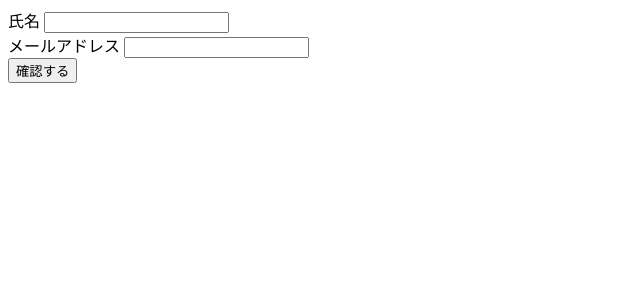
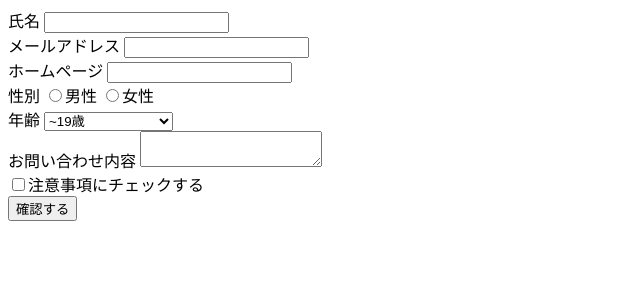
Before and after one commit to rikakohira/php_test, a PHP site: page /form/input.php in a window 1280 px wide. Shown: the top 300 px of the page, without its empty margins (0-640 px from the left). Run offline with PHP 8.4, Linux system fonts and the light colour scheme.

Commit message:
39. バリデーションの準備1

```diff
--- a/form/input.php
+++ b/form/input.php
@@ -12,15 +12,13 @@ header('X-FRAME-OPTIONS:DENY');
 
 if(!empty($_POST)){
   echo '<pre>';
-  var_dump($_SESSION);
+  var_dump($_POST);
   echo '<pre>';
 }
 
 function h($str){
 	return htmlspecialchars($str, ENT_QUOTES, 'UTF-8');
 }
-
-
 
 $pageFlag = 0;
 
@@ -53,6 +51,35 @@ $token = $_SESSION['csrfToken']
     メールアドレス
     <input type="email" name="email" value="<?php if(!empty($_POST['email'])){echo h($_POST['email']);}?>">
     <br/>
+    ホームページ
+    <input type="url" name="url" value="<?php if(!empty($_POST['url'])){echo h($_POST['url']);}?>">
+    <br/>
+    性別
+    <input type="radio" name="gender" value="0"
+    <?php if(isset($_POST['gender']) && $_POST['gender'] === '0')
+    { echo 'checked'; } ?>>男性
+    <input type="radio" name="gender" value="1"
+    <?php if(isset($_POST['gender']) && $_POST['gender'] === '1')
+    { echo 'checked'; } ?>>女性
+    <br/>
+    年齢
+    <select name="age">
+      <option value="">選択してください</option>
+      <option value="1" selected>~19歳</option>
+      <option value="2">20~29歳</option>
+      <option value="3">30~39歳</option>
+      <option value="4">40~49歳</option>
+      <option value="5">50~59歳</option>
+      <option value="6">60歳~</option>
+    </select>
+    <br/>
+    お問い合わせ内容
+    <textarea name="contact">
+      <?php if(!empty($_POST['contact'])){echo h($_POST['contact']);}?>
+    </textarea>
+    <br/>
+    <input type="checkbox" name="caution" value="1">注意事項にチェックする</input>
+    <br/>
     <input type="submit" name="btm_confirm" value="確認する">
     <input type="hidden"  name="csrf" value="<?php echo $token; ?>">
   </form>
@@ -68,10 +95,36 @@ $token = $_SESSION['csrfToken']
     メールアドレス
     <?php echo h($_POST['email']) ;?>
     <br/>
+    ホームページ
+    <?php echo h($_POST['url']) ;?>
+    <br/>
+    性別
+    <?php
+      if($_POST['gender'] === '0'){echo '男性'; }
+      if($_POST['gender'] === '1'){echo '女性'; }
+    ?>
+    <br/>
+    年齢
+    <?php
+      if($_POST['age'] === '1'){echo '~19歳'; }
+      if($_POST['age'] === '2'){echo '20~29歳'; }
+      if($_POST['age'] === '3'){echo '30~39歳'; }
+      if($_POST['age'] === '4'){echo '40~49歳'; }
+      if($_POST['age'] === '5'){echo '50~59歳'; }
+      if($_POST['age'] === '6'){echo '60歳~'; }
+    ?>
+    <br/>
+    お問い合わせ内容
+    <?php echo h($_POST['contact']) ;?>
+
     <input type="submit" name="back" value="戻る">
     <input type="submit" name="btm_submit" value="送信する">
     <input type="hidden"  name="name" value="<?php echo h($_POST['name']) ;?>">
     <input type="hidden"  name="email" value="<?php echo h($_POST['email']) ;?>">
+    <input type="hidden"  name="url" value="<?php echo h($_POST['url']) ;?>">
+    <input type="hidden"  name="gender" value="<?php echo h($_POST['gender']) ;?>">
+    <input type="hidden"  name="age" value="<?php echo h($_POST['age']) ;?>">
+    <input type="hidden"  name="contact" value="<?php echo h($_POST['contact']) ;?>">
     <input type="hidden"  name="csrf" value="<?php echo h($_POST['csrf']) ?>">
   </form>
 <?php endif; ?>
```
